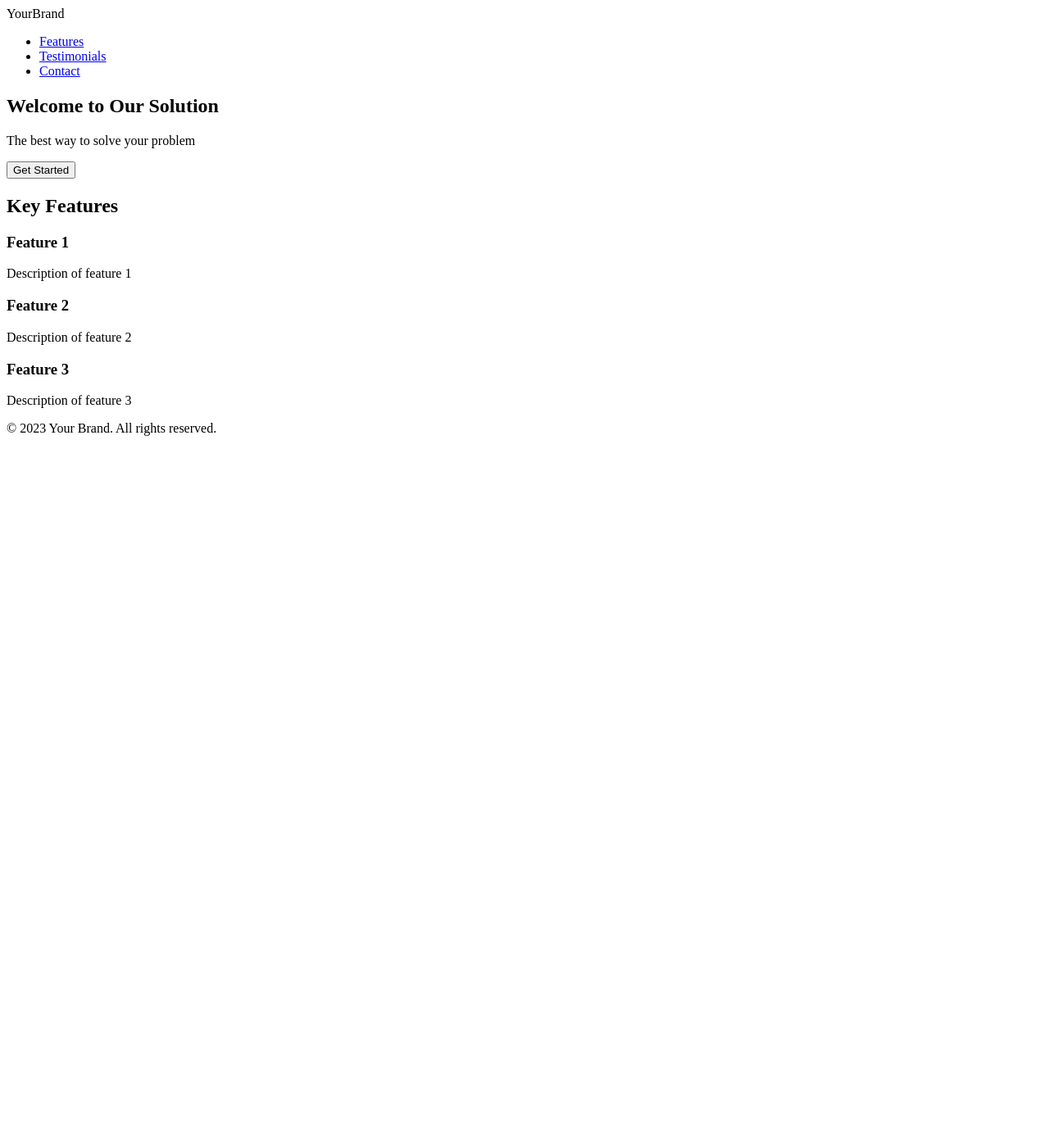
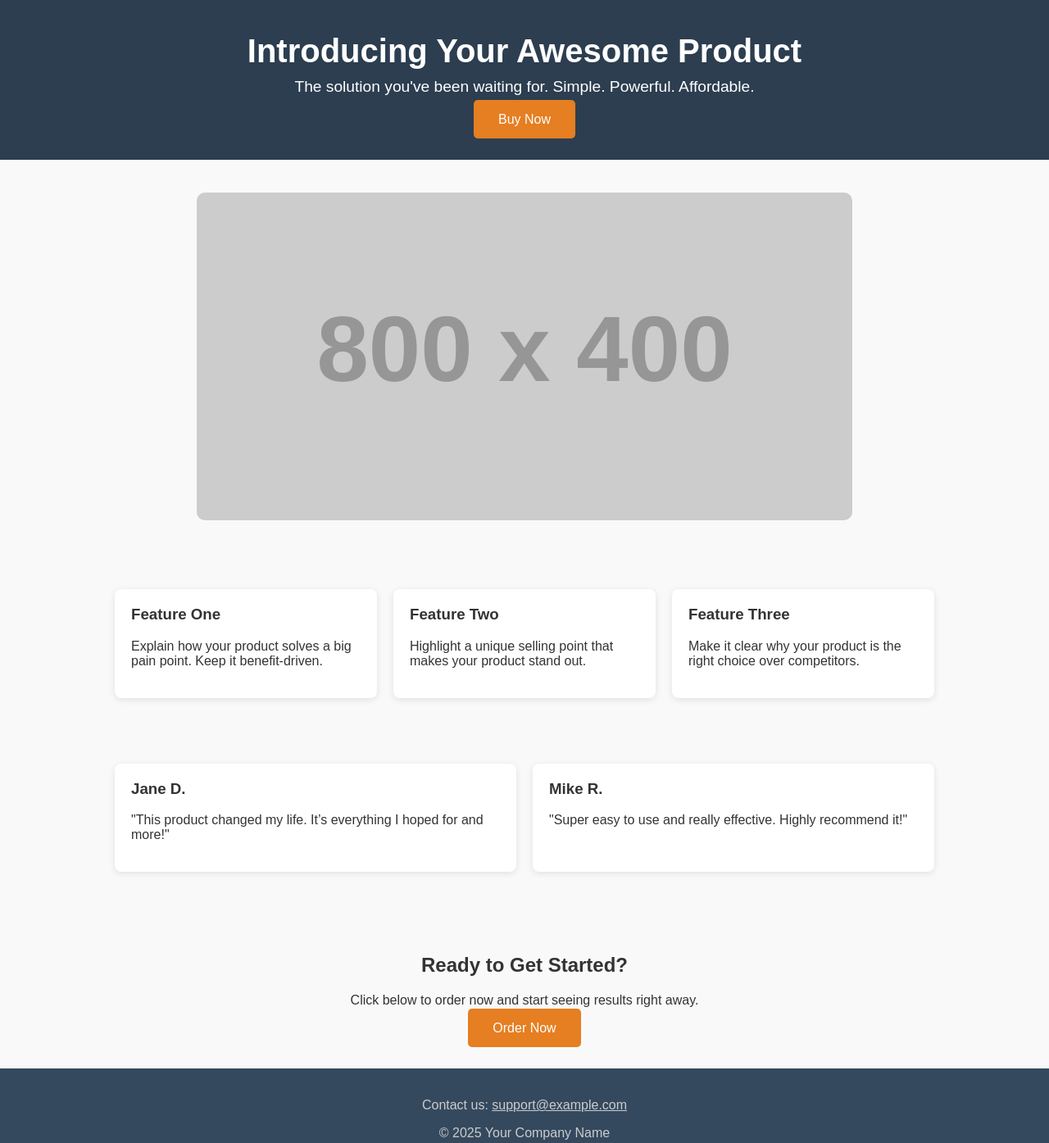
Before and after one commit to dainico/test1, a plain HTML site: page index.html in a window 1280 px wide. Shown: the whole page at 82% size. Before the commit the page ends 800 px from the top, so only its background shows below. Drawn offline with Linux system fonts and the light colour scheme; placeholder pictures from the web are drawn by us.

Commit message:
Update index.html

```diff
--- a/index.html
+++ b/index.html
@@ -1,51 +1,82 @@
 <!DOCTYPE html>
 <html lang="en">
 <head>
-    <meta charset="UTF-8">
-    <meta name="viewport" content="width=device-width, initial-scale=1.0">
-    <title>My Landing Page</title>
-    <link rel="stylesheet" href="style.css">
+  <meta charset="UTF-8" />
+  <meta name="viewport" content="width=device-width, initial-scale=1.0"/>
+  <title>Awesome Product Landing Page</title>
+  <style>
+    body { margin: 0; font-family: Arial, sans-serif; background: #f9f9f9; color: #333; }
+    header { background: #2c3e50; color: #fff; padding: 40px 20px; text-align: center; }
+    header h1 { margin: 0; font-size: 2.5em; }
+    header p { margin: 10px 0 20px; font-size: 1.2em; }
+    .cta-button {
+      background: #e67e22; color: white; padding: 15px 30px; text-decoration: none; font-size: 1em;
+      border-radius: 5px; transition: background 0.3s ease;
+    }
+    .cta-button:hover { background: #d35400; }
+    .section { padding: 40px 20px; max-width: 1000px; margin: auto; }
+    .features, .testimonials { display: flex; flex-wrap: wrap; gap: 20px; justify-content: center; }
+    .feature, .testimonial {
+      background: white; padding: 20px; border-radius: 8px; box-shadow: 0 2px 8px rgba(0,0,0,0.1);
+      flex: 1 1 250px;
+    }
+    .feature h3, .testimonial h3 { margin-top: 0; }
+    .product-image { text-align: center; }
+    .product-image img { max-width: 100%; height: auto; border-radius: 10px; }
+    footer {
+      background: #34495e; color: #ccc; text-align: center; padding: 20px;
+    }
+    footer a { color: #ccc; text-decoration: underline; }
+  </style>
 </head>
 <body>
+
   <header>
-        <nav>
-            <div class="logo">YourBrand</div>
-            <ul class="nav-links">
-                <li><a href="#features">Features</a></li>
-                <li><a href="#testimonials">Testimonials</a></li>
-                <li><a href="#contact">Contact</a></li>
-            </ul>
-        </nav>
+    <h1>Introducing Your Awesome Product</h1>
+    <p>The solution you've been waiting for. Simple. Powerful. Affordable.</p>
+    <a href="#buy-now" class="cta-button">Buy Now</a>
   </header>
 
-    <section class="hero">
-        <h1>Welcome to Our Solution</h1>
-        <p>The best way to solve your problem</p>
-        <button class="cta-button">Get Started</button>
-    </section>
+  <div class="section product-image">
+    <img src="https://via.placeholder.com/800x400?text=Your+Product+Image" alt="Product Image" />
+  </div>
 
-    <section id="features" class="features">
-        <h2>Key Features</h2>
-        <div class="feature-container">
+  <div class="section features">
     <div class="feature">
-                <h3>Feature 1</h3>
-                <p>Description of feature 1</p>
+      <h3>Feature One</h3>
+      <p>Explain how your product solves a big pain point. Keep it benefit-driven.</p>
     </div>
     <div class="feature">
-                <h3>Feature 2</h3>
-                <p>Description of feature 2</p>
+      <h3>Feature Two</h3>
+      <p>Highlight a unique selling point that makes your product stand out.</p>
     </div>
     <div class="feature">
-                <h3>Feature 3</h3>
-                <p>Description of feature 3</p>
+      <h3>Feature Three</h3>
+      <p>Make it clear why your product is the right choice over competitors.</p>
     </div>
   </div>
-    </section>
+
+  <div class="section testimonials">
+    <div class="testimonial">
+      <h3>Jane D.</h3>
+      <p>"This product changed my life. It’s everything I hoped for and more!"</p>
+    </div>
+    <div class="testimonial">
+      <h3>Mike R.</h3>
+      <p>"Super easy to use and really effective. Highly recommend it!"</p>
+    </div>
+  </div>
+
+  <div class="section" id="buy-now" style="text-align: center;">
+    <h2>Ready to Get Started?</h2>
+    <p>Click below to order now and start seeing results right away.</p>
+    <a href="https://yourcheckoutlink.com" class="cta-button">Order Now</a>
+  </div>
 
   <footer>
-        <p>&copy; 2023 Your Brand. All rights reserved.</p>
+    <p>Contact us: <a href="mailto:support@example.com">support@example.com</a></p>
+    <p>&copy; 2025 Your Company Name</p>
   </footer>
 
-    <script src="script.js"></script>
 </body>
 </html>
```
Lines whose indentation alone changed are shown as unchanged.
